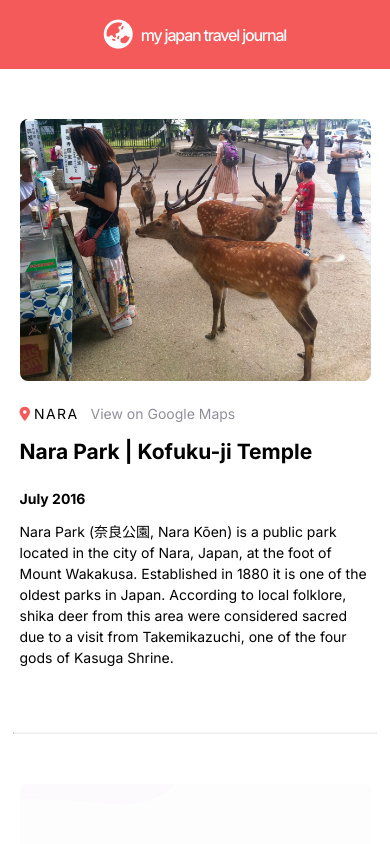
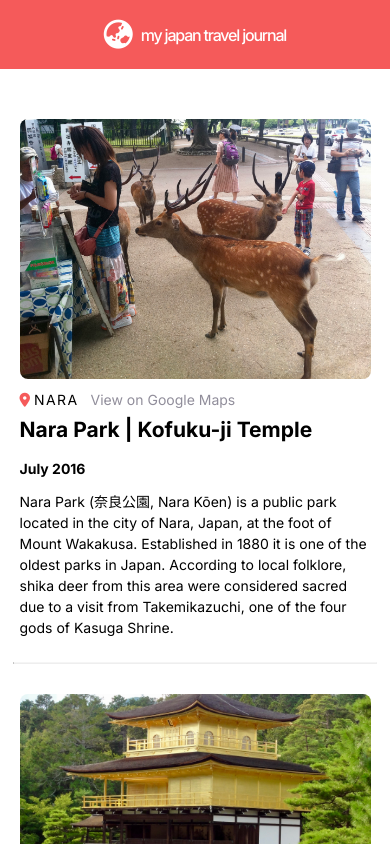
Before and after one commit to angrysun/my-travel-journal, a React (Create React App) app: page / in a window 390 px wide. Shown: the top 844 px of the page. Built offline with nearby package versions, Linux system fonts and the light colour scheme.

Commit message:
styling change for responsiveness

```diff
--- a/src/App.css
+++ b/src/App.css
@@ -2,7 +2,6 @@
   display: flex;
   flex-direction: column;
   justify-content: center;
-  /* align-items: center; */
 }
 
 .navbar {
@@ -12,13 +11,13 @@
   display: flex;
   justify-content: center;
   align-items: center;
+  margin-bottom: 40px;
 }
 
 .nav--title {
   padding-left: 8px;
   font-weight: 500;
   letter-spacing: -0.075em;
-  /* font-size: 14px; */
 }
 
 #globe-icon {
@@ -28,13 +27,17 @@
 .card {
   display: flex;
   margin-left: 40px;
-  margin-top: 50px;
+  margin-top: 10px;
   justify-content: center;
 }
 
+/* .card--image-container {
+  flex: 0 0 auto;
+} */
+
 .card--image {
-  width: 28vw;
-  height: 100%;
+  width: 225px;
+  height: 269px;
   border-radius: 8px;
   object-fit: cover;
 }
@@ -85,37 +88,51 @@
 }
 
 .solid {
-  margin-top: 50px;
+  margin-top: 30px;
   border-top: 1px solid #f5f5f5;
   width: 93vw;
 }
 
 @media screen and (max-width: 576px) {
+  .navbar {
+    margin-bottom: 20px;
+  }
+
   .card {
     flex-direction: column;
     align-items: center;
     margin-left: 0;
+    margin-top: 30px;
   }
 
   .card--image {
     width: 90vw;
-    height: 100%;
+    height: 260px;
   }
 
   .card--details {
     margin: 0;
-    margin-top: 20px;
+    margin-top: 8px;
     width: 90vw;
   }
 
+  .card--title {
+    margin-top: 4px;
+    margin-bottom: 8px;
+  }
+
   .card--date {
-    margin-top: 20px;
+    margin-top: 12px;
+  }
+
+  .solid {
+    margin-top: 10px;
   }
 }
 
 @media screen and (min-width: 577px) and (max-width: 768px) {
   .card--image {
     width: 38vw;
-    height: 100%;
+    height: 360px;
   }
 }
```
